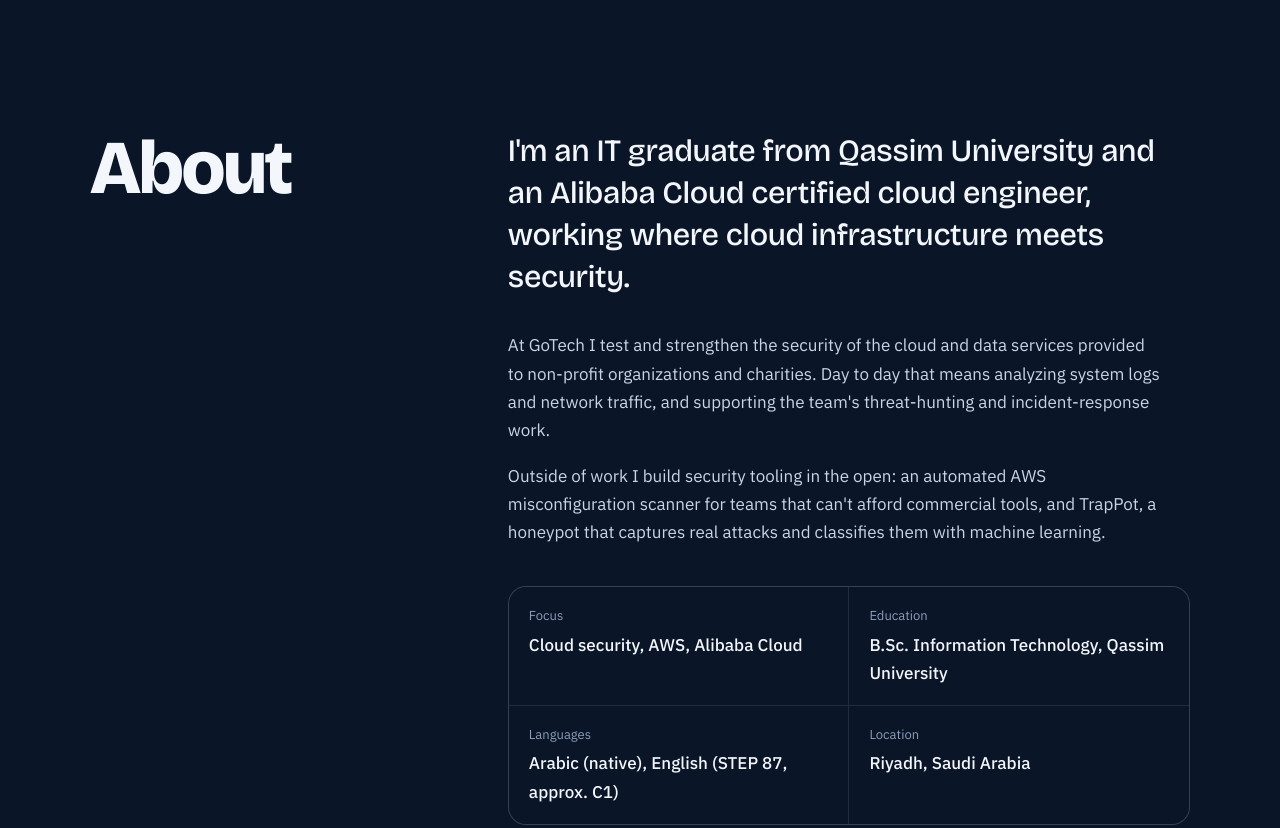
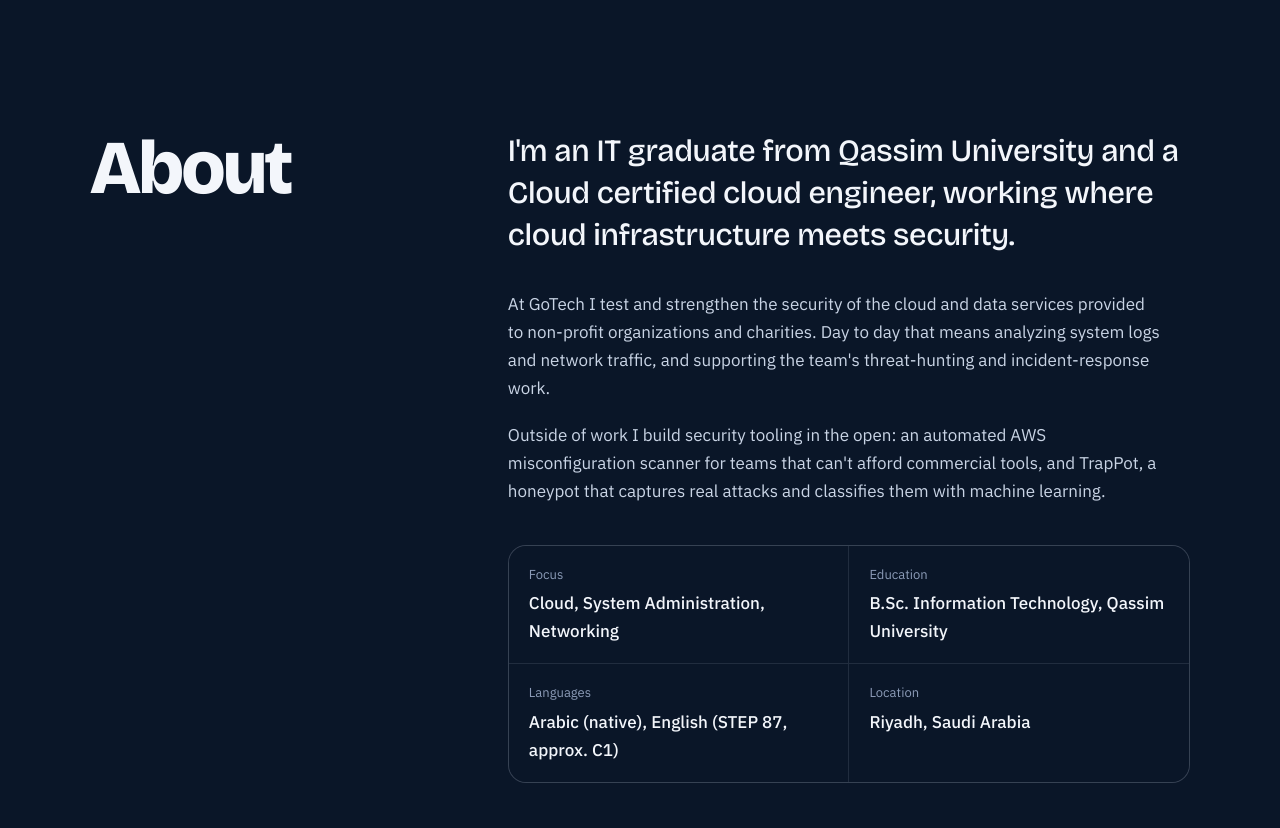
Before and after one commit to MrAftrar727/MrAftrar727.github.io, a plain HTML site: page index.html in a window 1280 px wide. Shown: the part 820-1648 px from the top of the page. Drawn offline with Linux system fonts and the light colour scheme.

Commit message:
Update about section and technical skills in index.html

```diff
--- a/index.html
+++ b/index.html
@@ -92,11 +92,11 @@
       <div class="wrap about-grid">
         <h2 class="h2 reveal-mask"><span>About</span></h2>
         <div class="about-body">
-          <p class="about-lede reveal">I'm an IT graduate from Qassim University and an Alibaba Cloud certified cloud engineer, working where cloud infrastructure meets security.</p>
+          <p class="about-lede reveal">I'm an IT graduate from Qassim University and a Cloud certified cloud engineer, working where cloud infrastructure meets security.</p>
           <p class="reveal">At GoTech I test and strengthen the security of the cloud and data services provided to non-profit organizations and charities. Day to day that means analyzing system logs and network traffic, and supporting the team's threat-hunting and incident-response work.</p>
           <p class="reveal">Outside of work I build security tooling in the open: an automated AWS misconfiguration scanner for teams that can't afford commercial tools, and TrapPot, a honeypot that captures real attacks and classifies them with machine learning.</p>
           <dl class="facts reveal-stagger">
-            <div><dt>Focus</dt><dd>Cloud security, AWS, Alibaba Cloud</dd></div>
+            <div><dt>Focus</dt><dd>Cloud, System Administration, Networking</dd></div>
             <div><dt>Education</dt><dd>B.Sc. Information Technology, Qassim University</dd></div>
             <div><dt>Languages</dt><dd>Arabic (native), English (STEP 87, approx. C1)</dd></div>
             <div><dt>Location</dt><dd>Riyadh, Saudi Arabia</dd></div>
@@ -339,7 +339,7 @@
             </ul>
 
             <h4>Technical skills</h4>
-            <p class="p-skill"><b>Cloud &amp; Infrastructure:</b> AWS (IAM, S3, CLI), Alibaba Cloud, VPC &amp; Network Segmentation, Linux</p>
+            <p class="p-skill"><b>Cloud &amp; Infrastructure:</b> AWS (IAM, S3, CLI), Cloud, VPC &amp; Network Segmentation, Linux</p>
             <p class="p-skill"><b>Security &amp; Networking:</b> SIEM, Threat Hunting, Log Analysis, Incident Response, TCP/IP, Firewalls, VLANs</p>
             <p class="p-skill"><b>Systems &amp; Tools:</b> Docker, CI/CD, Git, GitHub, ELK Stack</p>
             <p class="p-skill"><b>Programming:</b> Python (boto3), SQL, JavaScript, HTML/CSS</p>
```
